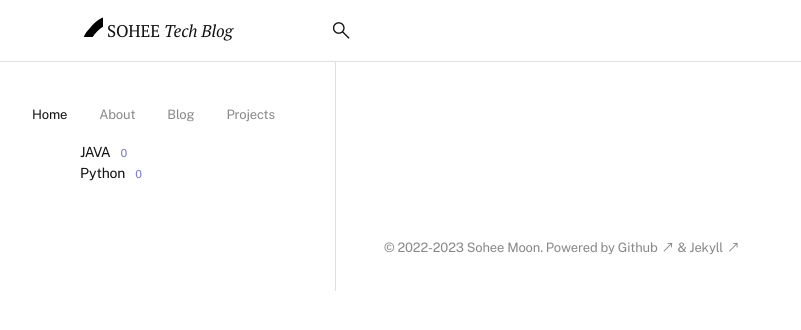
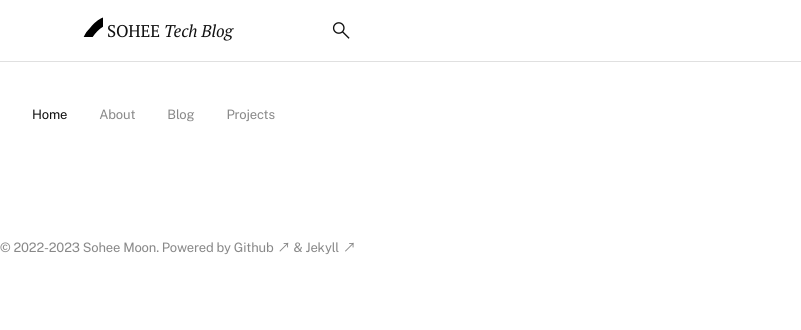
Before and after one commit to soheetech/soheetech.github.io, a Jekyll site: the page built from index.md, in a window 1280 px wide. Shown: the top 330 px of the page, without its empty margins (0-801 px from the left). Built offline with Jekyll 4.4.1, drawn with Linux system fonts in a browser that asks for light colours.

Commit message:
Update default.html

```diff
--- a/_layouts/default.html
+++ b/_layouts/default.html
@@ -4,13 +4,10 @@
   <body theme="{{ site.theme_config.appearance | default: "light" }}"{% if page.title == "About" %} class="bg-gray"{% endif %}>
     <main{% if page.layout == "home" %} id="main"{% endif %} class="page-content" aria-label="Content">
       {%- include header.html -%}
-      <section class="container d-flex">
-        <article id="sidebar" class="col col-3-12">{%- include category.html -%}</article>
-        <article id="contents" class="col col-6-12">
-            <div>{{ content }}</div>
-            {%- include footer.html -%}
-        </article>
+      <section class="container">
+        <article id="contents" class="col col-6-12">{{ content }}</article>
       </section>
+      {%- include footer.html -%}
       <!-- dropdown menu -->
       <div id="menu-wrap" class="container vh"><div class="col col-12-12">{%- include navigation.html -%}</div></div>
       <!-- search -->
```
